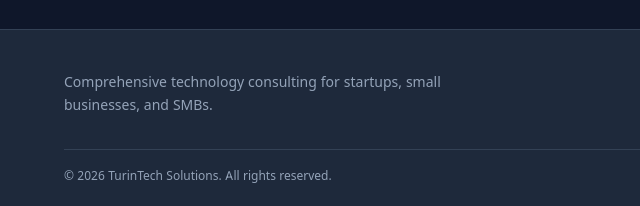
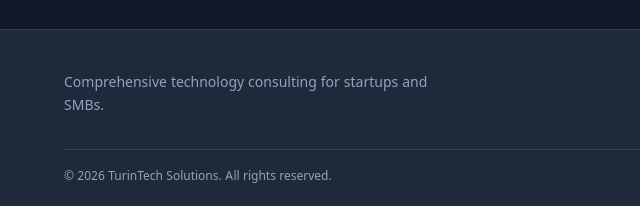
Before and after one commit to iknowkungfubar/turintech-website, an Astro site: page / in a window 1280 px wide. Shown: the part 6161-6367 px from the top of the page, 0-640 px from the left. Built offline with nearby package versions, Linux system fonts and the light colour scheme; Astro itself is replaced by a stand-in of ours.

Commit message:
fix: trim footer tagline

```diff
--- a/src/layouts/Layout.astro
+++ b/src/layouts/Layout.astro
@@ -106,7 +106,7 @@ const base = _b.endsWith('/') ? _b : _b + '/';
       <div class="container">
         <div class="footer-inner">
             <p class="footer-tagline">
-              Comprehensive technology consulting for startups, small businesses, and SMBs.
+              Comprehensive technology consulting for startups and SMBs.
             </p>
           <div class="footer-links">
             <a href={base}>Home</a>
```
